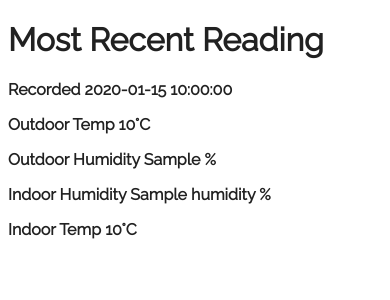
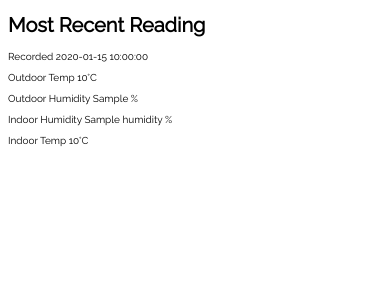
Before and after one commit to marigerr/Raspi-Temp-Humidity-Tracking, a Flask app: template templates/latest.html in a window 390 px wide. Shown: the top 300 px of the page. Run offline with Flask 2, Linux system fonts and the light colour scheme; the template is opened without the code that fills it: most values are stand-ins (such as "Sample title", 1, 10 or a date in 2020).

Commit message:
uniform font-family, media query font-size

```diff
--- a/server.py
+++ b/server.py
@@ -1,4 +1,5 @@
 import json, pygal, ConfigParser, datetime
+from pygal.style import Style
 from bson import json_util, ObjectId
 import pymongo
 from pymongo import MongoClient
@@ -37,7 +38,11 @@ def chart():
     outdoorHumidity.append(result['outdoorHumidity'])
     date.append(datetime.datetime.fromtimestamp(result['date']['$date']/1000).strftime('%d %b %H:00'))
 
-  chart = pygal.Line(truncate_legend=50, x_label_rotation=45, height=300)
+  custom_style = Style(
+    font_family ='Raleway, sans-serif',
+    background='transparent'
+  )
+  chart = pygal.Line(truncate_legend=50, x_label_rotation=45, height=300, style=custom_style)
   chart.x_labels = date
   chart.title = 'Humidity & Temperature'
   chart.add('Rel Humidity Outdoors (%)', outdoorHumidity)
--- a/static/index.css
+++ b/static/index.css
@@ -1,9 +1,13 @@
 body, html {
   font-family: 'Raleway', sans-serif;
-  font-weight: bold;
-  color: rgba(0,0,0,.87);
 }
 
 #latest {
   margin-left: 15px;
 }
+
+@media only screen and (max-width: 700px) {
+  body, html {
+    font-size: 10px;
+  }
+}
```
